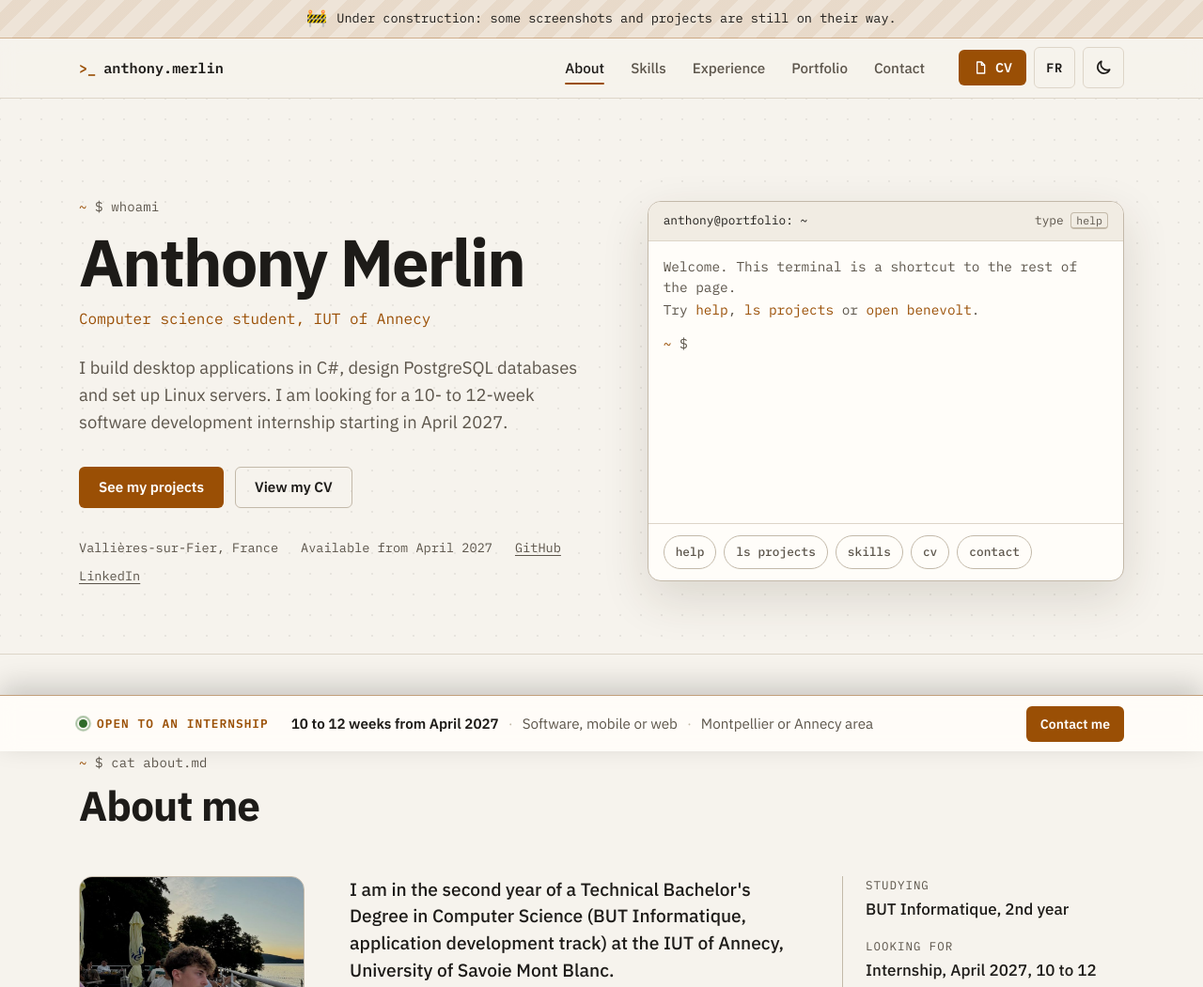
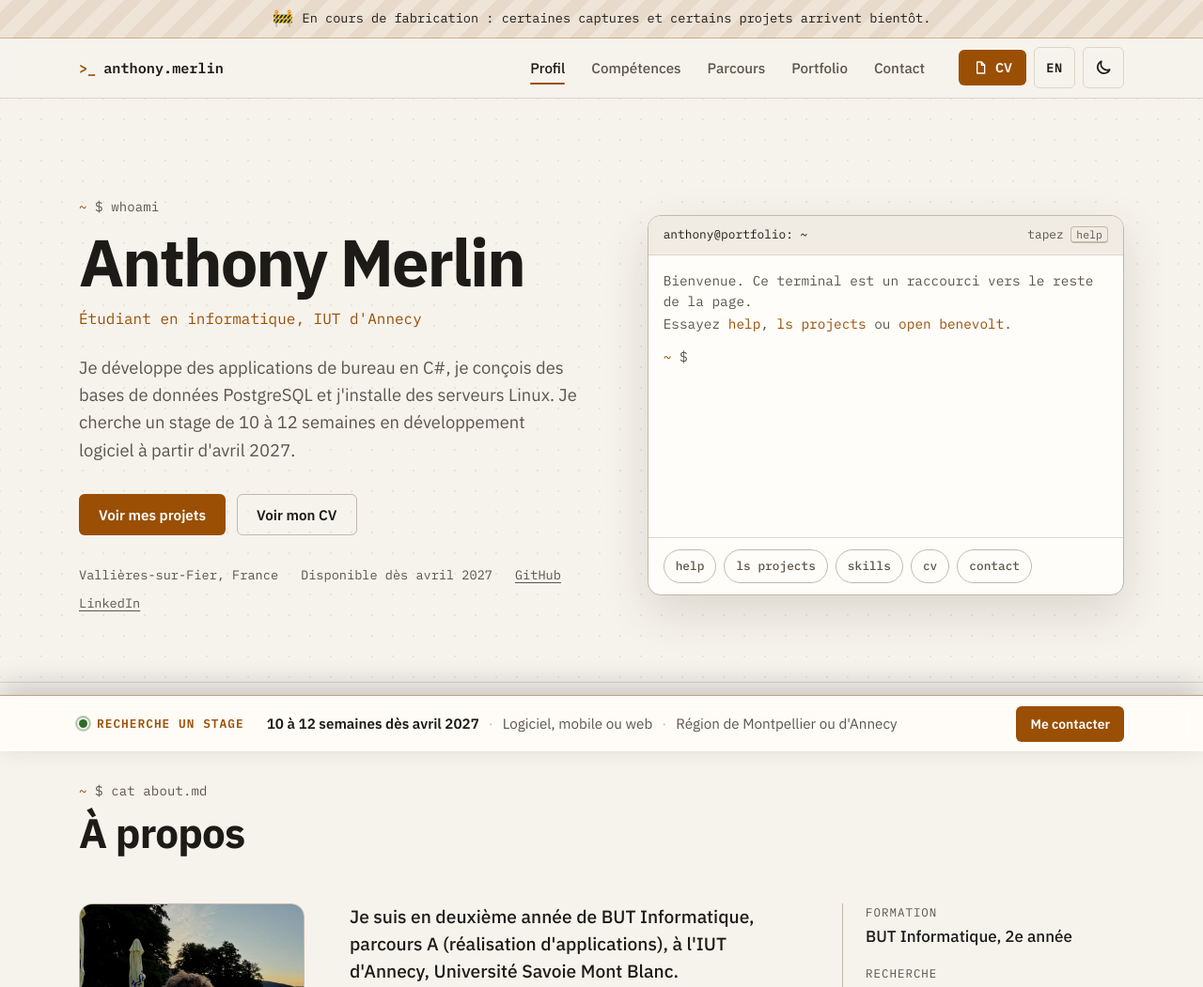
Before and after one commit to flashlefilou/portfolio, a plain HTML site: page index.html in a window 1280 px wide. Shown: the top 1051 px of the page at 94% size. Drawn offline with Linux system fonts and the light colour scheme.

Commit message:
feat: open the portfolio in French by default

```diff
--- a/index.html
+++ b/index.html
@@ -20,7 +20,7 @@
       document.documentElement.classList.add('js');
       var l = null;
       try { l = localStorage.getItem('lang'); } catch (e) {}
-      if (l === 'fr') document.documentElement.setAttribute('lang', 'fr');
+      if (l !== 'en') document.documentElement.setAttribute('lang', 'fr');
     })();
   </script>
   <link rel="preconnect" href="https://fonts.googleapis.com">
@@ -842,6 +842,6 @@
   </template>
 
   <script src="js/i18n-fr.js?v=20261116a"></script>
-  <script src="js/main.js?v=20261116b"></script>
+  <script src="js/main.js?v=20261116c"></script>
 </body>
 </html>
--- a/js/main.js
+++ b/js/main.js
@@ -19,13 +19,13 @@
   };
 
   /* =========================================================
-     LANGUAGE (English by default, French on demand)
+     LANGUAGE (French by default, English on demand)
      Every visible text and aria-label/alt/title is looked up in
      window.I18N_FR by its English wording. The English original
      is kept in memory so switching back restores it exactly.
      ========================================================= */
   var FR = window.I18N_FR || {};
-  var lang = store.get('lang') === 'fr' ? 'fr' : 'en';
+  var lang = store.get('lang') === 'en' ? 'en' : 'fr'; // French by default, English if the visitor chose it
   var textOriginals = new WeakMap();
   var attrOriginals = new WeakMap();
   var I18N_ATTRS = ['aria-label', 'alt', 'title'];
```
Also changed, not shown: 1 other file.
